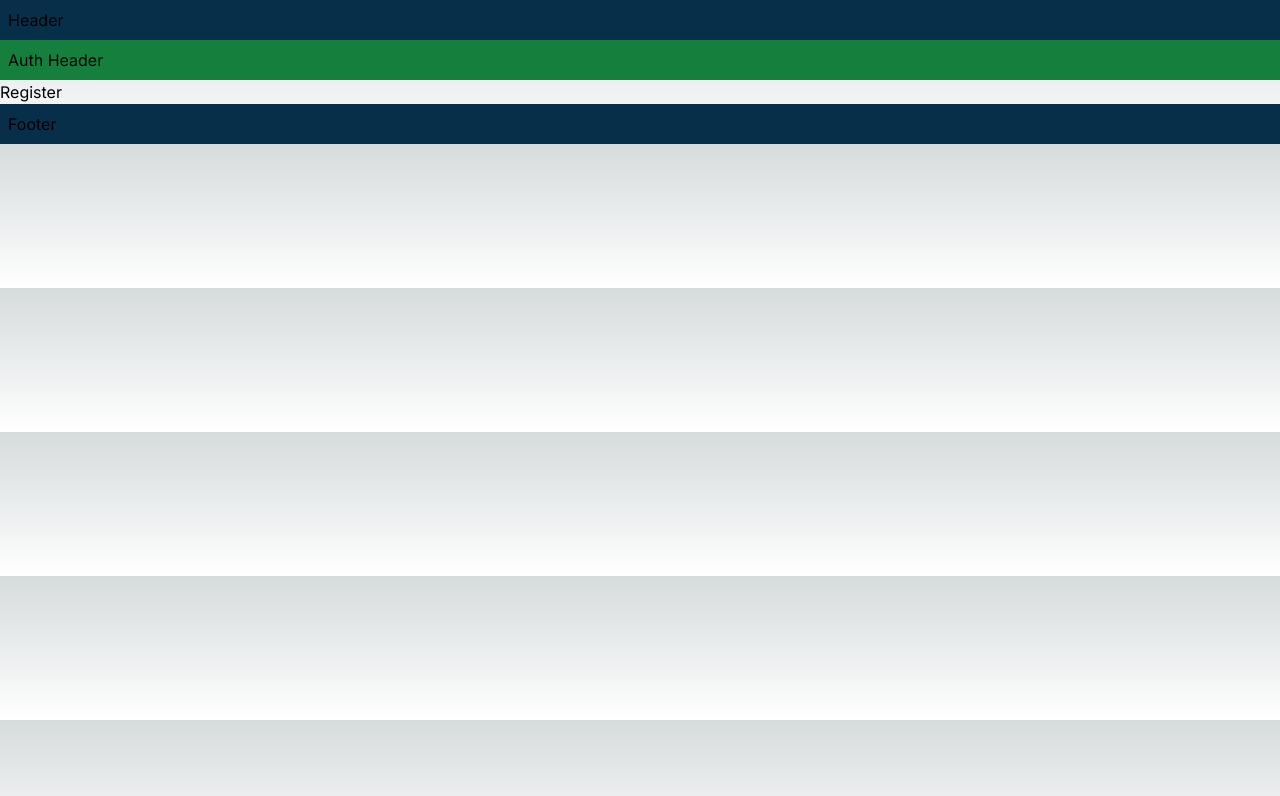
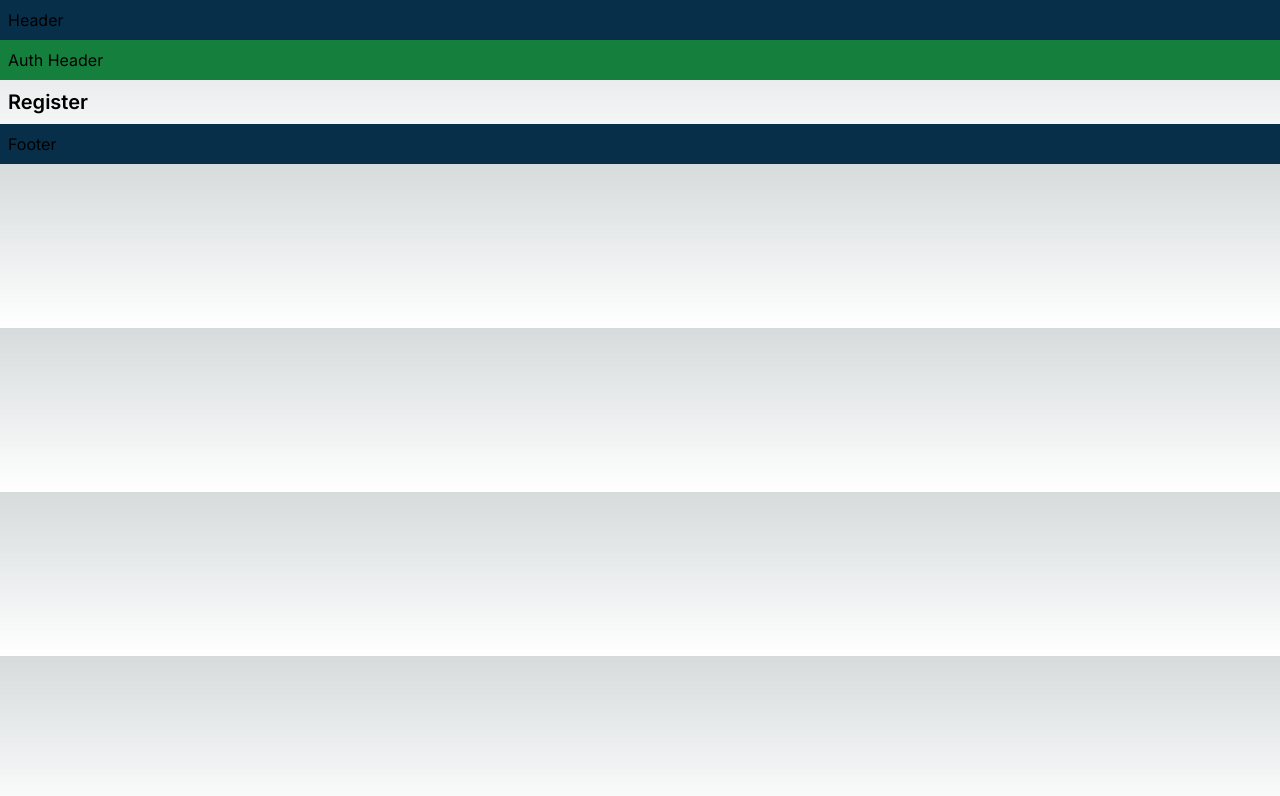
Before and after one commit to fatemeRasolzade/next14-practice, a Next.js app: page /register in a window 1280 px wide. Shown: the top 796 px of the page. Built offline with nearby package versions, Linux system fonts and the light colour scheme.

Commit message:
:lipstick: Improved styles

```diff
--- a/app/globals.css
+++ b/app/globals.css
@@ -26,6 +26,12 @@ body {
     rgb(var(--background-start-rgb));
 }
 
+@layer base {
+  h1 {
+    @apply p-2 text-xl font-semibold;
+  }
+}
+
 @layer utilities {
   .text-balance {
     text-wrap: balance;
```
